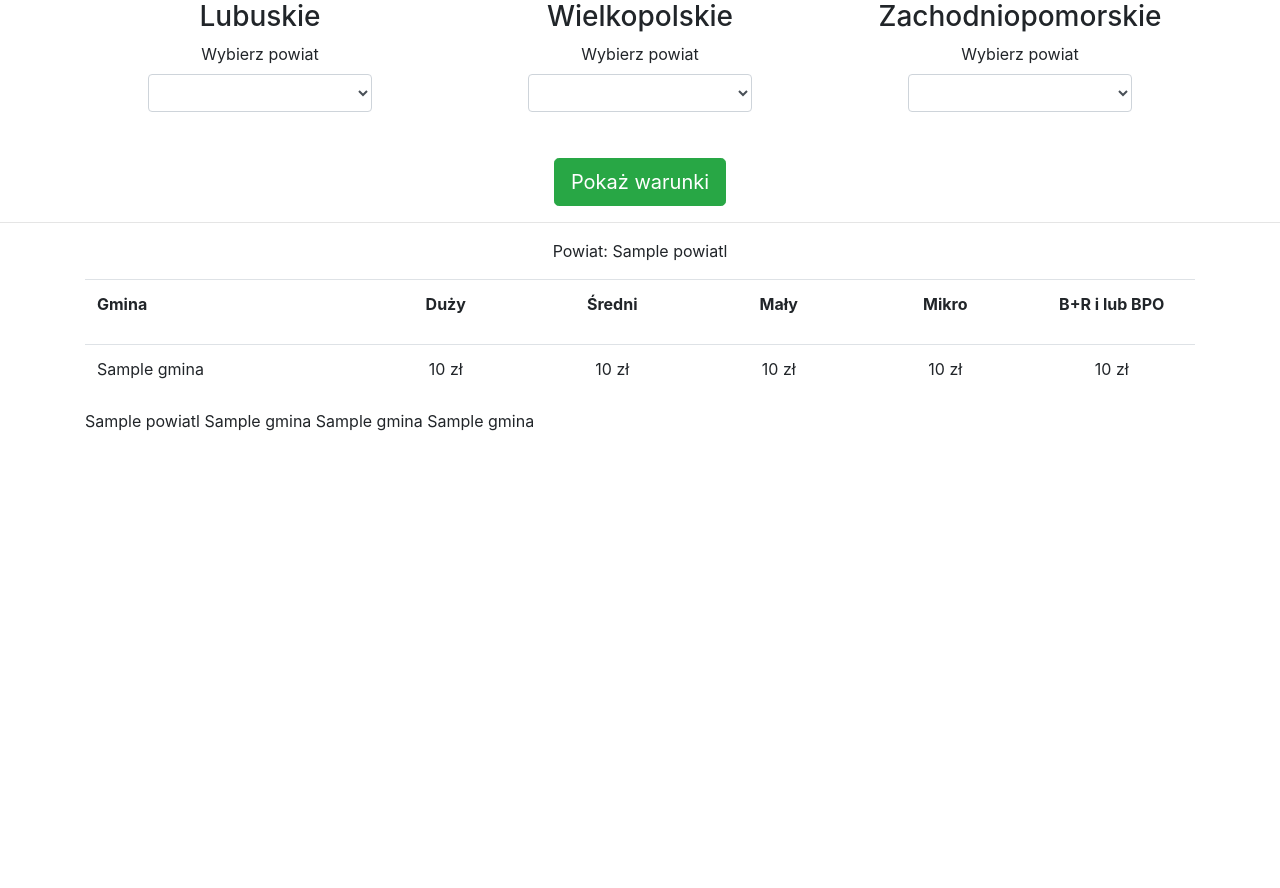
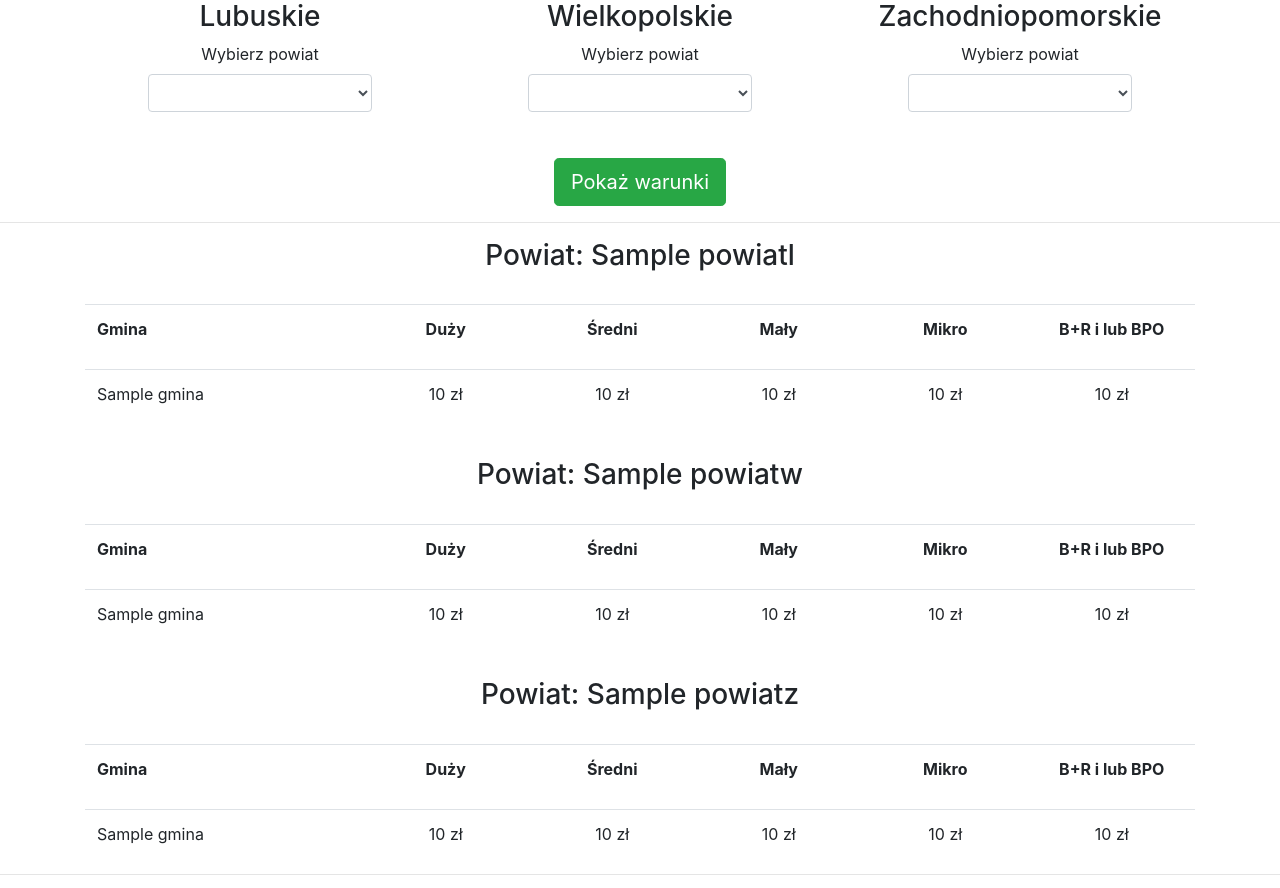
Before and after one commit to keybipl/flaskDISTRICTS, a Flask app: template templates/index.html in a window 1280 px wide. Shown: the part 380-1268 px from the top of the page. Before the commit the page ends 811 px from the top, so only its background shows below. Run offline with Flask 2, Linux system fonts and the light colour scheme; the template is opened without the code that fills it: most values are stand-ins (such as "Sample title", 1, 10 or a date in 2020); lists and menus that the app fills with data are empty; some libraries are stand-ins or nearby versions.

Commit message:
22.09.2020 g. 14:26

```diff
--- a/app.py
+++ b/app.py
@@ -57,9 +57,9 @@ def index():
         zachodniopomorskie_cur = db.execute("SELECT DISTINCT powiat FROM gminy where wojewodztwo = 'zachodniopomorskie'")
         zachodniopomorskie_powiaty = zachodniopomorskie_cur.fetchall()
 
-        return render_template('index.html', powiatl=powiatl, gminyl=gminyl, gminyw=gminyw, gminyz=gminyz,
-                               lubuskie_powiaty=lubuskie_powiaty, wielkopolskie_powiaty=wielkopolskie_powiaty,
-                           zachodniopomorskie_powiaty=zachodniopomorskie_powiaty)
+        return render_template('index.html', powiatl=powiatl, powiatw=powiatw, powiatz=powiatz, gminyl=gminyl,
+                               gminyw=gminyw, gminyz=gminyz, lubuskie_powiaty=lubuskie_powiaty,
+                               wielkopolskie_powiaty=wielkopolskie_powiaty, zachodniopomorskie_powiaty=zachodniopomorskie_powiaty)
 
 
 if __name__ == '__main__':
--- a/templates/index.html
+++ b/templates/index.html
@@ -115,16 +115,39 @@
 <div class="container">
 
 
-
-<p style="text-align: center">Powiat: {{ powiatl }}</p>
-
 {% if gminyl or gminyw or gminyz %}
 {% include 'results.html' %}
 {% else %}
-PROBLEM
+<h3 style="color: brown; text-align: center">Nie wybrano powiatu żadnego powiatu.</h3>
 {% endif %}
 
 </div>
+
+<hr />
+
+         <div class="container">
+    <div class="row">
+  <div class="col-sm-6" style="text-align: left" >
+<img alt="Kostrzyńsko-Słubicka Specjalna Strefa Ekpnomiczna S.A." width="80%" src="http://kssse.pl/assets/img/KSSSE_logo.png">
+      <br/><br/><a href="http://kssse.pl" target="_blank"><button type="button" class="btn btn-danger">Zapraszamy na naszą stronę internetową</button></a>
+
+</div>
+  <div class="col-sm-6" style="text-align: justify; background-color: #f5f3f3;" >
+      <p style="text-align: left"><i class="fas fa-map-marker-alt"></i>  <b>Kostrzyńsko - Słubicka Specjalna Strefa Ekonomiczna S.A.</b><br/>
+        ul. Orła Białego 22<br/>
+        66-470 Kostrzyn nad Odrą<br/>
+      NIP: 598-13-16-916
+        <p><i class="fas fa-at"></i> info@kssse.pl<br/>
+            <i class='fas fa-phone'></i>  +48 95 721 98 00<br/>
+      <i class="fab fa-facebook"></i><a href="https://fb.me/investpoland" target="_blank"> @investpoland</a><br/>
+      <a href="http://kssse.pl" target="_blank">www.investinthewest.pl</a>
+
+
+</div>
+
+    </div></div>
+
+
 
 <script src="https://code.jquery.com/jquery-3.5.1.slim.min.js"
         integrity="sha384-DfXdz2htPH0lsSSs5nCTpuj/zy4C+OGpamoFVy38MVBnE+IbbVYUew+OrCXaRkfj"
@@ -137,5 +160,7 @@ PROBLEM
 <script src="https://stackpath.bootstrapcdn.com/bootstrap/4.5.2/js/bootstrap.min.js"
         integrity="sha384-B4gt1jrGC7Jh4AgTPSdUtOBvfO8shuf57BaghqFfPlYxofvL8/KUEfYiJOMMV+rV"
         crossorigin="anonymous"></script>
+
+<script src='https://kit.fontawesome.com/a076d05399.js'></script>
 </body>
 </html>
--- a/templates/results.html
+++ b/templates/results.html
@@ -9,8 +9,11 @@
 
 <body>
 
+{% if powiatl %}
+<h3 style="text-align: center">Powiat: {{ powiatl }}</h3><br/>
 
 <table class="table" >
+
                         <tr>
 
       <th style="width: 25%" scope="col">Gmina</th>
@@ -64,19 +67,131 @@
     </tr>
 </table>
 {% endfor %}
-{{ powiatl }}
+{% endif %}
 
-{% for gmina in gminyl %}
-{{ gmina.gmina }}
-{% endfor %}
+{% if powiatw %}
+<br/>
+<h3 style="text-align: center">Powiat: {{ powiatw }}</h3><br/>
+
+<table class="table" >
+
+                        <tr>
+
+      <th style="width: 25%" scope="col">Gmina</th>
+      <th style="width: 15%; text-align: center"scope="col">Duży</th>
+                            <th style="width: 15%; text-align: center"scope="col">Średni</th>
+                                  <th style="width: 15%; text-align: center" scope="col">Mały</th>
+      <th style="width: 15%; text-align: center"scope="col">Mikro</th>
+                            <th style="width: 15%; text-align: center"scope="col">B+R i lub BPO</th>
+
+    </tr>
+
+</table>
 
 {% for gmina in gminyw %}
-{{ gmina.gmina }}
+<table class="table">
+
+
+     <tr>
+
+      <td style="width:25%; text-align: left">{{ gmina.gmina }}</td>
+{#        <td style="width:30%; text-align: center" >{{ '{:,}'.format(dicn[i]).replace(',', ' ') }} zł</td>#}
+        <td style="width: 15%; text-align: center" >
+            {% set test = gmina.naklady | float %}
+          {% set test2 = (test | string) [:-2] %} {{ '{0:,}'.format(test2|int).replace(',', ' ') }} zł
+
+    </td>
+         <td style="width: 15%; text-align: center">
+
+                         {% set test = gmina.nakladys | float %}
+          {% set test2 = (test | string) [:-2] %} {{ '{0:,}'.format(test2|int).replace(',', ' ') }} zł
+
+         </td>
+         <td style="width: 15%; text-align: center">
+
+                                    {% set test = gmina.nakladyma | float %}
+          {% set test2 = (test | string) [:-2] %} {{ '{0:,}'.format(test2|int).replace(',', ' ') }} zł
+
+         </td>
+         <td style="width: 15%; text-align: center">
+
+                                      {% set test = gmina.nakladym | float %}
+          {% set test2 = (test | string) [:-2] %} {{ '{0:,}'.format(test2|int).replace(',', ' ') }} zł
+
+         </td>
+         <td style="width: 15%; text-align: center">
+
+                                      {% set test = gmina.nakladybr | float %}
+          {% set test2 = (test | string) [:-2] %} {{ '{0:,}'.format(test2|int).replace(',', ' ') }} zł
+
+         </td>
+    </tr>
+</table>
 {% endfor %}
+    {% endif %}
+
+{% if powiatz %}
+
+<br/>
+<h3 style="text-align: center">Powiat: {{ powiatz }}</h3><br/>
+
+<table class="table" >
+
+                        <tr>
+
+      <th style="width: 25%" scope="col">Gmina</th>
+      <th style="width: 15%; text-align: center"scope="col">Duży</th>
+                            <th style="width: 15%; text-align: center"scope="col">Średni</th>
+                                  <th style="width: 15%; text-align: center" scope="col">Mały</th>
+      <th style="width: 15%; text-align: center"scope="col">Mikro</th>
+                            <th style="width: 15%; text-align: center"scope="col">B+R i lub BPO</th>
+
+    </tr>
+
+</table>
 
 {% for gmina in gminyz %}
-{{ gmina.gmina }}
+<table class="table">
+
+
+     <tr>
+
+      <td style="width:25%; text-align: left">{{ gmina.gmina }}</td>
+{#        <td style="width:30%; text-align: center" >{{ '{:,}'.format(dicn[i]).replace(',', ' ') }} zł</td>#}
+        <td style="width: 15%; text-align: center" >
+            {% set test = gmina.naklady | float %}
+          {% set test2 = (test | string) [:-2] %} {{ '{0:,}'.format(test2|int).replace(',', ' ') }} zł
+
+    </td>
+         <td style="width: 15%; text-align: center">
+
+                         {% set test = gmina.nakladys | float %}
+          {% set test2 = (test | string) [:-2] %} {{ '{0:,}'.format(test2|int).replace(',', ' ') }} zł
+
+         </td>
+         <td style="width: 15%; text-align: center">
+
+                                    {% set test = gmina.nakladyma | float %}
+          {% set test2 = (test | string) [:-2] %} {{ '{0:,}'.format(test2|int).replace(',', ' ') }} zł
+
+         </td>
+         <td style="width: 15%; text-align: center">
+
+                                      {% set test = gmina.nakladym | float %}
+          {% set test2 = (test | string) [:-2] %} {{ '{0:,}'.format(test2|int).replace(',', ' ') }} zł
+
+         </td>
+         <td style="width: 15%; text-align: center">
+
+                                      {% set test = gmina.nakladybr | float %}
+          {% set test2 = (test | string) [:-2] %} {{ '{0:,}'.format(test2|int).replace(',', ' ') }} zł
+
+         </td>
+    </tr>
+</table>
 {% endfor %}
+{% endif %}
+
 
 </body>
 </html>
```
